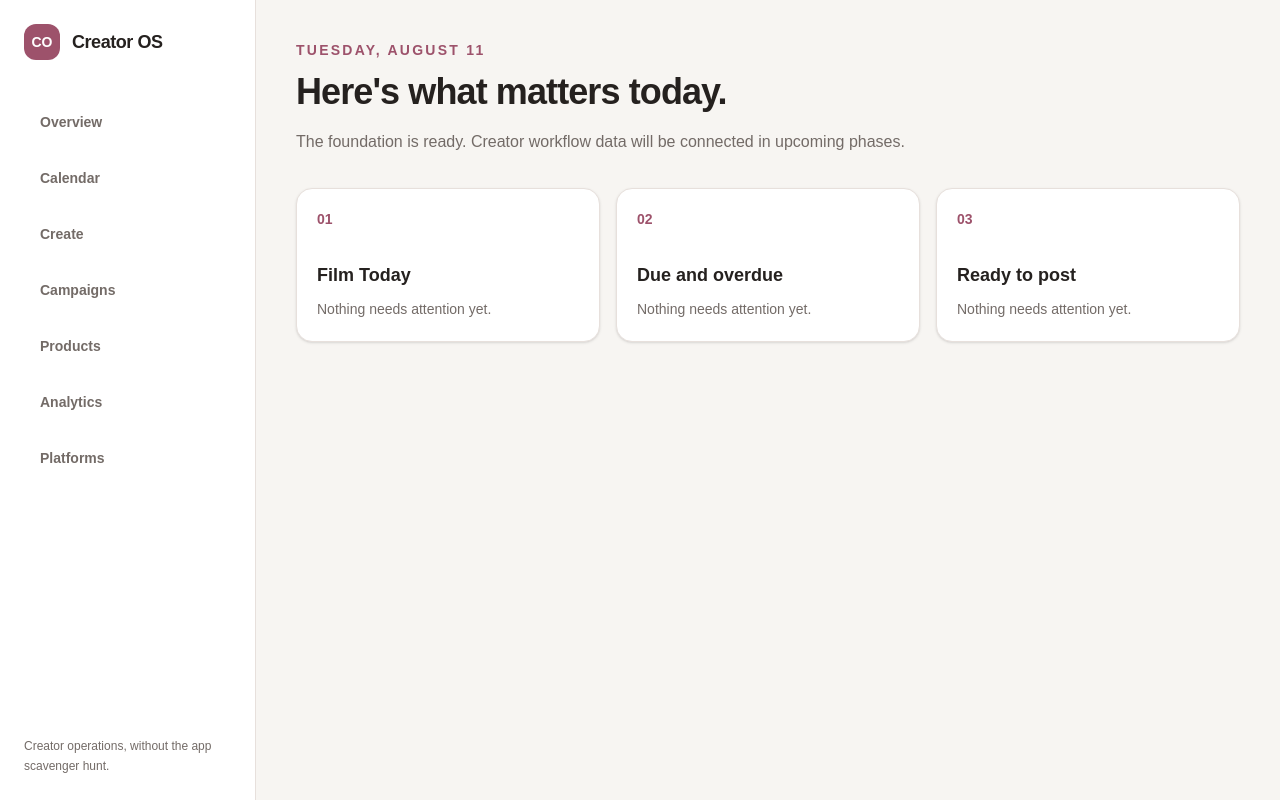
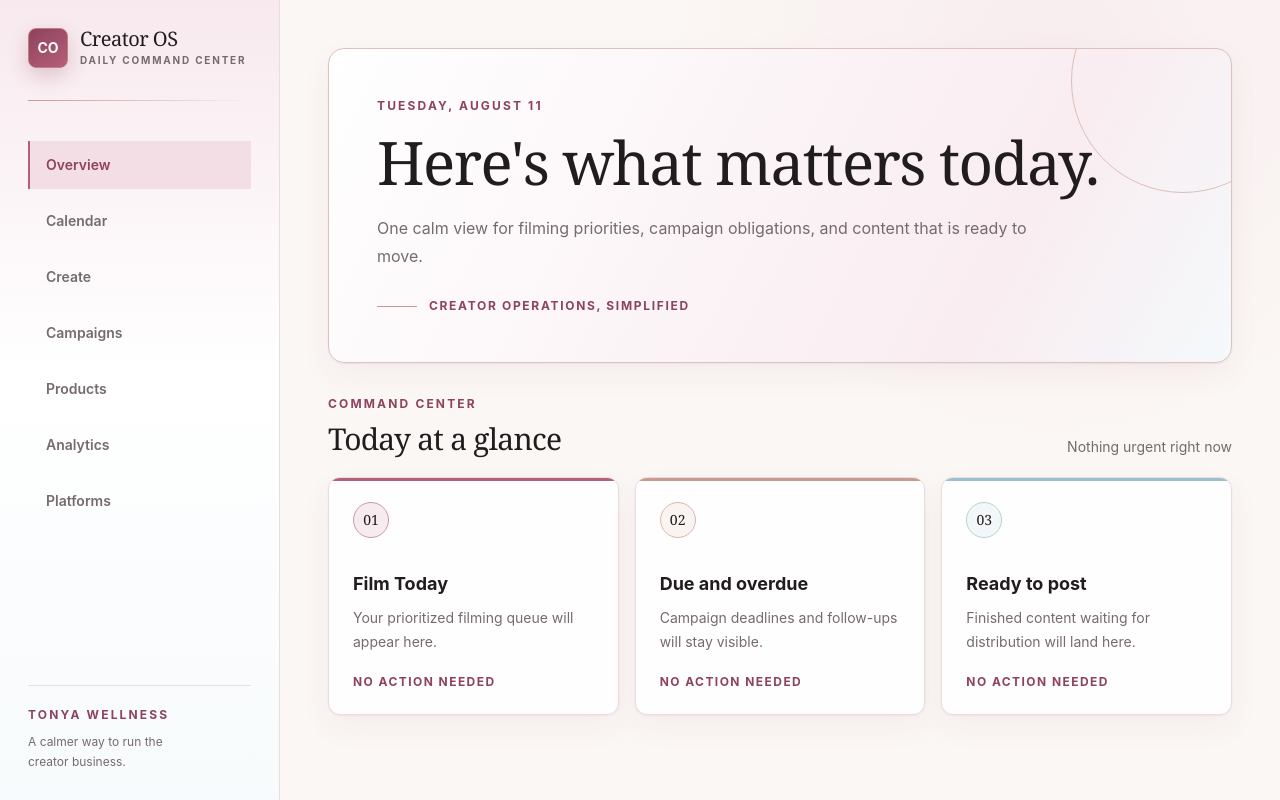
Before and after one commit to CaptShadows/Creator-OS, a Next.js app: page / in a window 1280 px wide. Built offline with nearby package versions, Linux system fonts and the light colour scheme.

Commit message:
Establish feminine-luxury visual design system (#14)
Centralize the Creator OS visual system and strengthen the editorial command-center composition.

```diff
--- a/app/globals.css
+++ b/app/globals.css
@@ -1,13 +1,36 @@
 @import "tailwindcss";
 
 :root {
-  --background: #f7f5f2;
-  --surface: #ffffff;
-  --foreground: #25211f;
-  --muted: #736b67;
-  --line: #e7e0dc;
-  --accent: #9d526b;
-  --accent-soft: #f5e7ec;
+  /* Creator OS brand palette */
+  --color-background: #fbf7f5;
+  --color-surface: #ffffff;
+  --color-soft-blush: #f4dee5;
+  --color-primary-rose: #b65f7a;
+  --color-deep-rose: #8e425c;
+  --color-champagne: #c99a8d;
+  --color-powder-blue: #dcebf2;
+  --color-powder-blue-strong: #9cbfce;
+  --color-text: #211d1e;
+  --color-text-muted: #756a6d;
+  --color-border: #e9dddf;
+
+  /* Semantic tokens keep components independent of palette names. */
+  --background: var(--color-background);
+  --surface: var(--color-surface);
+  --foreground: var(--color-text);
+  --muted: var(--color-text-muted);
+  --line: var(--color-border);
+  --accent: var(--color-primary-rose);
+  --accent-strong: var(--color-deep-rose);
+  --accent-soft: var(--color-soft-blush);
+  --secondary-accent: var(--color-powder-blue);
+  --secondary-accent-strong: var(--color-powder-blue-strong);
+  --metal-accent: var(--color-champagne);
+
+  --font-display: Georgia, "Times New Roman", serif;
+  --font-ui: Inter, ui-sans-serif, system-ui, -apple-system, BlinkMacSystemFont, "Segoe UI", sans-serif;
+  --shadow-card: 0 1px 2px rgb(33 29 30 / 5%), 0 12px 30px rgb(142 66 92 / 6%);
+  --shadow-card-hover: 0 2px 4px rgb(33 29 30 / 6%), 0 18px 38px rgb(142 66 92 / 9%);
 }
 
 * { box-sizing: border-box; }
@@ -16,15 +39,114 @@ html { background: var(--background); }
 
 body {
   margin: 0;
-  background: var(--background);
+  background:
+    radial-gradient(circle at 82% 8%, color-mix(in srgb, var(--accent-soft), transparent 55%), transparent 24rem),
+    var(--background);
   color: var(--foreground);
-  font-family: Arial, Helvetica, sans-serif;
+  font-family: var(--font-ui);
   -webkit-font-smoothing: antialiased;
 }
 
 button, a { -webkit-tap-highlight-color: transparent; }
 
 :focus-visible {
-  outline: 3px solid color-mix(in srgb, var(--accent), transparent 35%);
+  outline: 3px solid color-mix(in srgb, var(--accent-strong), transparent 28%);
   outline-offset: 3px;
 }
+
+.display-heading {
+  font-family: var(--font-display);
+  font-weight: 500;
+  letter-spacing: -0.025em;
+  text-wrap: balance;
+}
+
+.eyebrow {
+  color: var(--accent-strong);
+  font-size: 0.75rem;
+  font-weight: 750;
+  letter-spacing: 0.18em;
+  text-transform: uppercase;
+}
+
+.luxury-card {
+  border: 1px solid var(--line);
+  background: color-mix(in srgb, var(--surface), var(--accent-soft) 3%);
+  box-shadow: var(--shadow-card);
+  transition: border-color 180ms ease, box-shadow 180ms ease, transform 180ms ease;
+}
+
+.sidebar-panel {
+  background:
+    linear-gradient(180deg, color-mix(in srgb, var(--accent-soft), var(--surface) 34%) 0%, var(--surface) 46%, color-mix(in srgb, var(--secondary-accent), var(--surface) 78%) 100%);
+}
+
+.brand-monogram {
+  background: linear-gradient(145deg, var(--accent-strong), var(--accent));
+  box-shadow: 0 8px 20px color-mix(in srgb, var(--accent-strong), transparent 76%);
+}
+
+.overview-hero {
+  position: relative;
+  overflow: hidden;
+  border: 1px solid color-mix(in srgb, var(--metal-accent), var(--line) 58%);
+  background:
+    linear-gradient(118deg, var(--surface) 0%, color-mix(in srgb, var(--accent-soft), var(--surface) 44%) 74%, color-mix(in srgb, var(--secondary-accent), var(--surface) 70%) 100%);
+  box-shadow: var(--shadow-card);
+}
+
+.overview-hero::after {
+  position: absolute;
+  top: -5rem;
+  right: -4rem;
+  width: 14rem;
+  height: 14rem;
+  border: 1px solid color-mix(in srgb, var(--metal-accent), transparent 42%);
+  border-radius: 999px;
+  content: "";
+}
+
+.priority-card {
+  position: relative;
+  overflow: hidden;
+}
+
+.priority-card::before {
+  position: absolute;
+  inset: 0 0 auto;
+  height: 3px;
+  background: var(--card-accent, var(--accent));
+  content: "";
+}
+
+.priority-card[data-tone="rose"] { --card-accent: var(--accent); }
+.priority-card[data-tone="champagne"] { --card-accent: var(--metal-accent); }
+.priority-card[data-tone="blue"] { --card-accent: var(--secondary-accent-strong); }
+
+.priority-number {
+  display: grid;
+  width: 2.25rem;
+  height: 2.25rem;
+  place-items: center;
+  border: 1px solid color-mix(in srgb, var(--card-accent), var(--line) 42%);
+  background: color-mix(in srgb, var(--card-accent), var(--surface) 88%);
+  color: var(--foreground);
+  font-family: var(--font-display);
+}
+
+@media (hover: hover) {
+  .luxury-card:hover {
+    border-color: color-mix(in srgb, var(--metal-accent), var(--line) 45%);
+    box-shadow: var(--shadow-card-hover);
+    transform: translateY(-1px);
+  }
+}
+
+.primary-action {
+  background: var(--accent-strong);
+  color: var(--surface);
+  box-shadow: 0 8px 18px color-mix(in srgb, var(--accent-strong), transparent 78%);
+  transition: background-color 180ms ease, transform 180ms ease;
+}
+
+.primary-action:hover { background: var(--foreground); }
--- a/app/page.tsx
+++ b/app/page.tsx
@@ -4,22 +4,41 @@ import { formatOperationalDate } from "@/lib/format-date";
 export const metadata: Metadata = { title: "Overview" };
 export const dynamic = "force-dynamic";
 
-const priorities = ["Film Today", "Due and overdue", "Ready to post"];
+const priorities = [
+  { title: "Film Today", description: "Your prioritized filming queue will appear here.", tone: "rose" },
+  { title: "Due and overdue", description: "Campaign deadlines and follow-ups will stay visible.", tone: "champagne" },
+  { title: "Ready to post", description: "Finished content waiting for distribution will land here.", tone: "blue" },
+] as const;
 
 export default function OverviewPage() {
   return (
-    <section>
-      <p className="text-sm font-bold uppercase tracking-[0.16em] text-[var(--accent)]">{formatOperationalDate()}</p>
-      <h1 className="mt-3 text-3xl font-bold tracking-tight sm:text-4xl">Here&apos;s what matters today.</h1>
-      <p className="mt-4 max-w-2xl text-base leading-7 text-[var(--muted)]">The foundation is ready. Creator workflow data will be connected in upcoming phases.</p>
-      <div className="mt-8 grid gap-4 md:grid-cols-3">
+    <section className="space-y-8">
+      <header className="overview-hero rounded-2xl px-6 py-8 sm:px-9 sm:py-10 lg:px-12 lg:py-12">
+        <div className="relative z-[1] max-w-3xl">
+          <p className="eyebrow">{formatOperationalDate()}</p>
+          <h1 className="display-heading mt-4 text-4xl leading-[1.05] sm:text-5xl lg:text-6xl">Here&apos;s what matters today.</h1>
+          <p className="mt-5 max-w-2xl text-base leading-7 text-[var(--muted)]">One calm view for filming priorities, campaign obligations, and content that is ready to move.</p>
+          <div className="mt-7 flex items-center gap-3 text-xs font-bold uppercase tracking-[0.14em] text-[var(--accent-strong)]">
+            <span className="h-px w-10 bg-[var(--metal-accent)]" /> Creator operations, simplified
+          </div>
+        </div>
+      </header>
+
+      <div>
+        <div className="flex items-end justify-between gap-4">
+          <div><p className="eyebrow">Command center</p><h2 className="display-heading mt-2 text-3xl">Today at a glance</h2></div>
+          <p className="hidden text-sm text-[var(--muted)] sm:block">Nothing urgent right now</p>
+        </div>
+        <div className="mt-5 grid gap-4 md:grid-cols-3">
         {priorities.map((priority, index) => (
-          <article key={priority} className="rounded-2xl border border-[var(--line)] bg-[var(--surface)] p-5 shadow-sm">
-            <p className="text-sm font-bold text-[var(--accent)]">0{index + 1}</p>
-            <h2 className="mt-8 text-lg font-bold">{priority}</h2>
-            <p className="mt-2 text-sm leading-6 text-[var(--muted)]">Nothing needs attention yet.</p>
+          <article key={priority.title} data-tone={priority.tone} className="luxury-card priority-card min-h-52 rounded-xl p-6">
+            <p className="priority-number rounded-full text-sm">{String(index + 1).padStart(2, "0")}</p>
+            <h3 className="mt-8 text-lg font-bold">{priority.title}</h3>
+            <p className="mt-2 text-sm leading-6 text-[var(--muted)]">{priority.description}</p>
+            <p className="mt-5 text-xs font-bold uppercase tracking-[0.12em] text-[var(--accent-strong)]">No action needed</p>
           </article>
         ))}
+        </div>
       </div>
     </section>
   );
--- a/components/app-shell.tsx
+++ b/components/app-shell.tsx
@@ -1,44 +1,43 @@
 import Link from "next/link";
+import { NavigationLink } from "@/components/navigation-link";
 import { navigation } from "@/lib/navigation";
 
 export function AppShell({ children }: Readonly<{ children: React.ReactNode }>) {
   return (
-    <div className="min-h-dvh lg:grid lg:grid-cols-[16rem_1fr]">
-      <aside className="hidden border-r border-[var(--line)] bg-[var(--surface)] p-6 lg:flex lg:flex-col">
+    <div className="min-h-dvh lg:grid lg:grid-cols-[17.5rem_1fr]">
+      <aside className="sidebar-panel hidden border-r border-[var(--line)] p-7 lg:flex lg:flex-col">
         <Brand />
+        <div className="mt-8 h-px bg-gradient-to-r from-[var(--metal-accent)] to-transparent" />
         <nav aria-label="Primary" className="mt-10 grid gap-2">
           {navigation.map((item) => (
-            <Link key={item.href} href={item.href} className="min-h-12 rounded-xl px-4 py-3 text-sm font-semibold text-[var(--muted)] transition hover:bg-[var(--accent-soft)] hover:text-[var(--accent)]">
-              {item.label}
-            </Link>
+            <NavigationLink key={item.href} href={item.href} label={item.label} />
           ))}
         </nav>
-        <p className="mt-auto text-xs leading-5 text-[var(--muted)]">Creator operations, without the app scavenger hunt.</p>
+        <div className="mt-auto border-t border-[var(--line)] pt-5">
+          <p className="eyebrow text-[0.625rem]">Tonya Wellness</p>
+          <p className="mt-2 max-w-44 text-xs leading-5 text-[var(--muted)]">A calmer way to run the creator business.</p>
+        </div>
       </aside>
 
       <div className="min-w-0">
         <header className="sticky top-0 z-10 flex min-h-16 items-center border-b border-[var(--line)] bg-[color:var(--surface)]/95 px-5 backdrop-blur lg:hidden">
-          <Brand compact />
+          <Brand />
         </header>
-        <main className="mx-auto w-full max-w-6xl px-5 py-7 pb-28 sm:px-8 lg:px-10 lg:py-10 lg:pb-10">{children}</main>
+        <main className="mx-auto w-full max-w-7xl px-5 py-7 pb-28 sm:px-8 lg:px-12 lg:py-12 lg:pb-12">{children}</main>
       </div>
 
       <nav aria-label="Primary" className="fixed inset-x-0 bottom-0 z-20 flex gap-1 overflow-x-auto border-t border-[var(--line)] bg-[color:var(--surface)]/95 px-2 pb-[max(.5rem,env(safe-area-inset-bottom))] pt-2 backdrop-blur lg:hidden">
-        {navigation.map((item) => <MobileLink key={item.href} {...item} />)}
+        {navigation.map((item) => <NavigationLink key={item.href} href={item.href} label={item.shortLabel} mobile />)}
       </nav>
     </div>
   );
 }
 
-function MobileLink({ href, shortLabel }: { href: string; shortLabel: string }) {
-  return <Link href={href} className="flex min-h-14 min-w-20 flex-1 items-center justify-center rounded-xl px-2 text-center text-xs font-semibold text-[var(--muted)]">{shortLabel}</Link>;
-}
-
-function Brand({ compact = false }: { compact?: boolean }) {
+function Brand() {
   return (
     <Link href="/" className="inline-flex items-center gap-3" aria-label="Creator OS overview">
-      <span className="grid size-9 place-items-center rounded-xl bg-[var(--accent)] text-sm font-bold text-white">CO</span>
-      <span className={compact ? "font-bold" : "text-lg font-bold tracking-tight"}>Creator OS</span>
+      <span className="brand-monogram grid size-10 place-items-center rounded-lg border border-[color-mix(in_srgb,var(--metal-accent),var(--accent)_45%)] text-sm font-bold text-white">CO</span>
+      <span><span className="display-heading block text-xl leading-none text-[var(--foreground)]">Creator OS</span><span className="mt-1 hidden text-[0.625rem] font-bold uppercase tracking-[0.18em] text-[var(--muted)] lg:block">Daily command center</span></span>
     </Link>
   );
 }
--- /dev/null
+++ b/components/navigation-link.tsx
@@ -0,0 +1,24 @@
+"use client";
+
+import Link from "next/link";
+import { usePathname } from "next/navigation";
+
+type NavigationLinkProps = {
+  href: string;
+  label: string;
+  mobile?: boolean;
+};
+
+export function NavigationLink({ href, label, mobile = false }: NavigationLinkProps) {
+  const pathname = usePathname();
+  const active = href === "/" ? pathname === href : pathname.startsWith(href);
+
+  const base = mobile
+    ? "flex min-h-14 min-w-20 flex-1 items-center justify-center border-b-2 px-2 text-center text-xs font-semibold transition"
+    : "flex min-h-12 items-center border-l-2 px-4 py-3 text-sm font-semibold transition";
+  const state = active
+    ? "border-[var(--accent)] bg-[var(--accent-soft)] text-[var(--accent-strong)]"
+    : "border-transparent text-[var(--muted)] hover:bg-[color-mix(in_srgb,var(--accent-soft),transparent_48%)] hover:text-[var(--accent-strong)]";
+
+  return <Link href={href} aria-current={active ? "page" : undefined} className={`${base} ${state}`}>{label}</Link>;
+}
```
Also changed, not shown: components/placeholder-page.tsx (+5 -5 lines), 2 other files (tests, documents, lock files or other folders).
